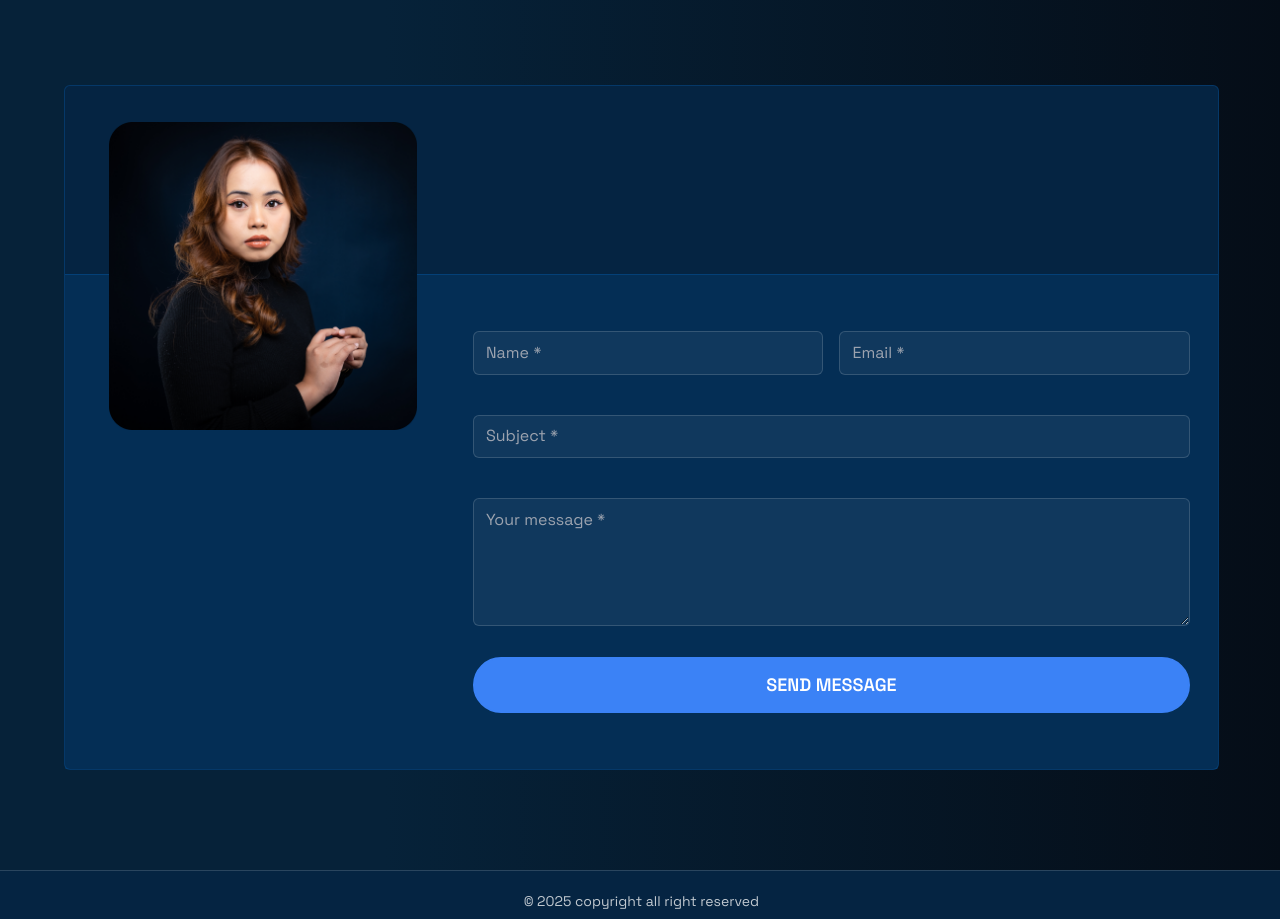
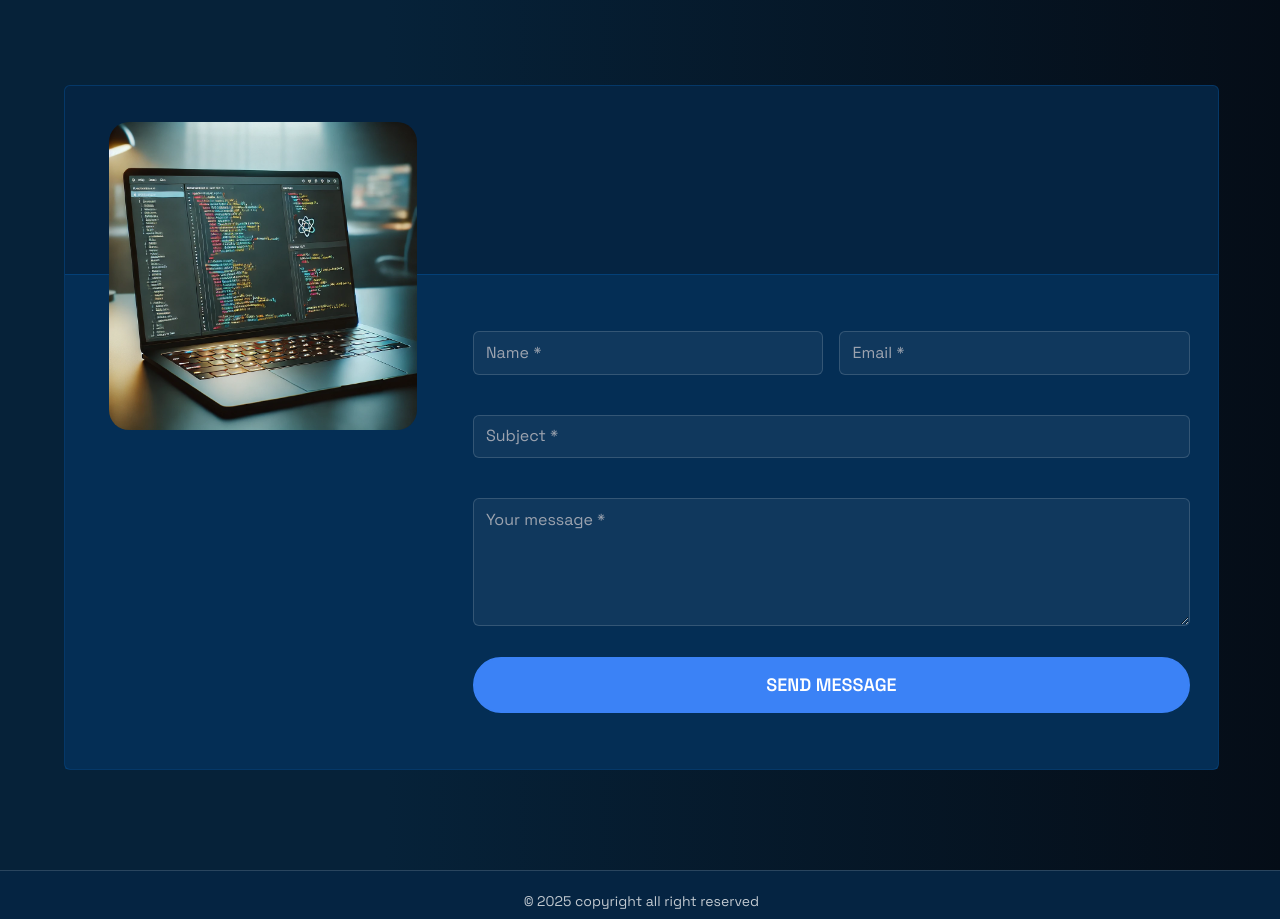
Before and after one commit to Marvel-Deone/my-portfolio, a Next.js app: page / in a window 1280 px wide. Shown: the part 4260-5179 px from the top of the page. Built offline with nearby package versions, Linux system fonts and the light colour scheme.

Commit message:
feat: add new peoject

```diff
--- a/components/Contact.tsx
+++ b/components/Contact.tsx
@@ -1,3 +1,4 @@
+import Image from 'next/image';
 import React from 'react'
 
 type SectionProps = {
@@ -22,11 +23,10 @@ const Contact: React.FC<SectionProps> = ({ id }) => {
                     <div className='md:w-[31%]'>
                         {/* Contact Image */}
                         <div className="hidden -mt-[185px] lg:flex flex-col justify-center items-center max-w-full px-4">
-                            <img
-                                src="/images/contact-us.png"
-                                alt="Profile"
-                                className="rounded-xl object-cover mb-4 align-middle"
-                            />
+                            <div className='flex items-center justify-center'>
+                                <Image src="/images/about-bg.webp" alt='about-banner' width={450} height={430} className='rounded-[20px] overflow-hidden' />
+                            </div>
+
                         </div>
                         {/* Contact Details */}
                         <div className='hidden md:block px-4 mt-8'>
@@ -42,17 +42,17 @@ const Contact: React.FC<SectionProps> = ({ id }) => {
                         {/* Social Icons */}
                         <div data-aos="zoom-in" data-aos-duration="1200" data-aos-delay="300" className="hidden md:flex gap-2 mt-4 px-4">
                             {/* LinkedIn */}
-                        <a href="https://www.linkedin.com/in/folagbade-olowofela" className="relative inline-flex items-center justify-center bg-[#1275b1] border-2 border-white h-[46px] w-[46px] rounded-full text-white hover:bg-blue-500 transition-all duration-[.3s] my-ease hover:transform hover:translate-y-[-5%]">
+                            <a href="https://www.linkedin.com/in/folagbade-olowofela" className="relative inline-flex items-center justify-center bg-[#1275b1] border-2 border-white h-[46px] w-[46px] rounded-full text-white hover:bg-blue-500 transition-all duration-[.3s] my-ease hover:transform hover:translate-y-[-5%]">
                                 <svg xmlns="http://www.w3.org/2000/svg" xmlnsXlink="http://www.w3.org/1999/xlink" aria-hidden="true" role="img" className="iconify iconify--fa-brands" width="0.88em" height="1em" viewBox="0 0 448 512"><path fill="currentColor" d="M100.28 448H7.4V148.9h92.88zM53.79 108.1C24.09 108.1 0 83.5 0 53.8a53.79 53.79 0 0 1 107.58 0c0 29.7-24.1 54.3-53.79 54.3M447.9 448h-92.68V302.4c0-34.7-.7-79.2-48.29-79.2c-48.29 0-55.69 37.7-55.69 76.7V448h-92.78V148.9h89.08v40.8h1.3c12.4-23.5 42.69-48.3 87.88-48.3c94 0 111.28 61.9 111.28 142.3V448z"></path></svg>
                             </a>
-                             {/* Github */}
-                             <a href="https://github.com/Marvel-Deone" className="relative inline-flex items-center justify-center bg-[#181717] border-2 border-white h-[46px] w-[46px] rounded-full text-white hover:bg-gray-800 transition-all duration-[.3s] my-ease hover:transform hover:translate-y-[-5%]">
+                            {/* Github */}
+                            <a href="https://github.com/Marvel-Deone" className="relative inline-flex items-center justify-center bg-[#181717] border-2 border-white h-[46px] w-[46px] rounded-full text-white hover:bg-gray-800 transition-all duration-[.3s] my-ease hover:transform hover:translate-y-[-5%]">
                                 <svg xmlns="http://www.w3.org/2000/svg" aria-hidden="true" role="img" width="1em" height="1em" viewBox="0 0 24 24">
                                     <path fill="currentColor" d="M12 0C5.373 0 0 5.373 0 12c0 5.303 3.438 9.8 8.207 11.385c.6.111.793-.26.793-.577v-2.162c-3.338.726-4.042-1.416-4.042-1.416c-.546-1.385-1.333-1.754-1.333-1.754c-1.089-.744.083-.729.083-.729c1.205.085 1.84 1.24 1.84 1.24c1.07 1.834 2.809 1.304 3.494.996c.108-.775.42-1.304.763-1.604c-2.665-.303-5.467-1.334-5.467-5.93c0-1.311.469-2.384 1.236-3.222c-.124-.303-.535-1.527.117-3.182c0 0 1.007-.322 3.3 1.23c.957-.266 1.98-.398 3-.403c1.02.005 2.043.137 3 .403c2.292-1.552 3.297-1.23 3.297-1.23c.653 1.655.242 2.88.12 3.182c.77.838 1.235 1.911 1.235 3.222c0 4.609-2.807 5.624-5.479 5.921c.431.372.815 1.103.815 2.222v3.293c0 .32.19.693.8.575C20.565 21.797 24 17.303 24 12C24 5.373 18.627 0 12 0"></path>
                                 </svg>
                             </a>
-                             {/* Dev.to */}
-                             <a href="https://dev.to/folagbade_olowofela" className="relative inline-flex items-center justify-center bg-[#0A0A0A] border-2 border-white h-[46px] w-[46px] rounded-full text-white hover:bg-gray-800 transition-all duration-[.3s] my-ease hover:transform hover:translate-y-[-5%]">
+                            {/* Dev.to */}
+                            <a href="https://dev.to/folagbade_olowofela" className="relative inline-flex items-center justify-center bg-[#0A0A0A] border-2 border-white h-[46px] w-[46px] rounded-full text-white hover:bg-gray-800 transition-all duration-[.3s] my-ease hover:transform hover:translate-y-[-5%]">
                                 <img src="/images/dev_icon_w.png" alt="" className='w-6 h-6' />
                             </a>
                         </div>
--- a/components/Header.tsx
+++ b/components/Header.tsx
@@ -40,7 +40,7 @@ const Header = () => {
                 <div>
                     <div className='font-bold' onClick={() => setOpen(false)}>X</div>
                     <div className='absolute bg-[#040c16] w-full py-[10px] px-[20px]'>
-                        <a href="" className="flex text-white py-[15px] px-0 items-center transition-all duration-[0.2s] ease-linear links-before">ccd</a>
+                        <a href="" className="flex text-white py-[15px] px-0 items-center transition-all duration-[0.2s] ease-linear links-before">Home</a>
                         <a href="" className="flex text-white py-[15px] px-0 items-center transition-all duration-[0.2s] ease-linear links-before">About Me</a>
                         <a href="" className="flex text-white py-[15px] px-0 items-center transition-all duration-[0.2s] ease-linear links-before">Projects</a>
                         <a href="" className="flex text-white py-[15px] px-0 items-center transition-all duration-[0.2s] ease-linear links-before">Service</a>
--- a/components/MyWork.tsx
+++ b/components/MyWork.tsx
@@ -8,36 +8,36 @@ const projects = [
     title: "Apple Website",
     category: "React | TailwindCSS | Three.js | GSAP",
     image: "/images/apple_website_iPhone_15pro.png",
-        link: "https://apple-website-clone-olive.vercel.app"
+    link: "https://my-portfolio-store.vercel.app"
   },
   {
     id: 2,
+    title: "Ikea Website",
+    category: "Next | Taailwind | GSAP",
+    image: "/images/ikea_website.png",
+    link: "https://ikea-clone-six.vercel.app/"
+  },
+  {
+    id: 3,
     title: "Meal Recipe Fineder",
     category: "JavaScript | CSS | HTML",
     image: "/images/meal_finder.png",
     link: "https://cozy-tulumba-83e02a.netlify.app"
   },
   {
-        id: 3,
-        title: "Website Design",
+    id: 4,
+    title: "Image Editor",
     category: "JavaScript | CSS | HTML",
     image: "/images/image_editor.png",
     link: "https://imageeditor-556c7.web.app"
   },
   {
-        id: 4,
-        title: "Dashboard Design",
+    id: 5,
+    title: "Tic Tac Toe",
     category: "JavaScript | CSS | HTML",
     image: "/images/tic_tac_toe.png",
     link: "https://tic-tact-toe-game-two.vercel.app"
   },
-    // {
-    //     id: 4,
-    //     title: "Mobile App Design",
-    //     category: "Web Design, App Design",
-    //     image: "/images/popup-project-4.jpg",
-    // link: ""
-    // },
   // {
   //     id: 5,
   //     title: "Website Design",
--- a/public/script.js
+++ b/public/script.js
@@ -17,4 +17,4 @@ document.addEventListener("DOMContentLoaded", () => {
 window.addEventListener("scroll", function () {
     var nav = document.querySelector(".my-nav");
     nav.classList.toggle("sticky", window.scrollY > 0);
-})
+});
```
Also changed, not shown: components/Brand.tsx (line endings or trailing spaces), public/images/ikea_website.png (added). Lines whose indentation alone changed are shown as unchanged.
